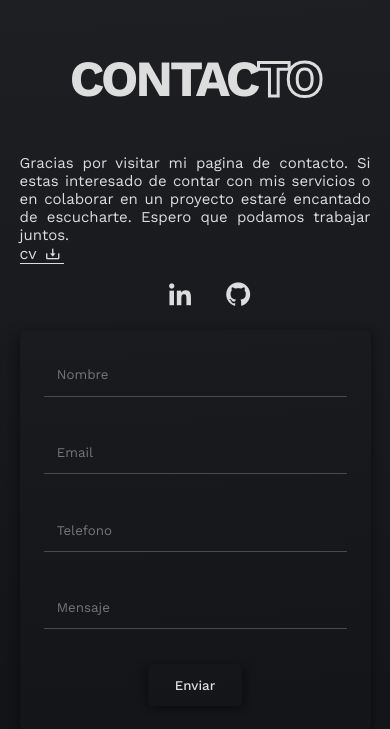
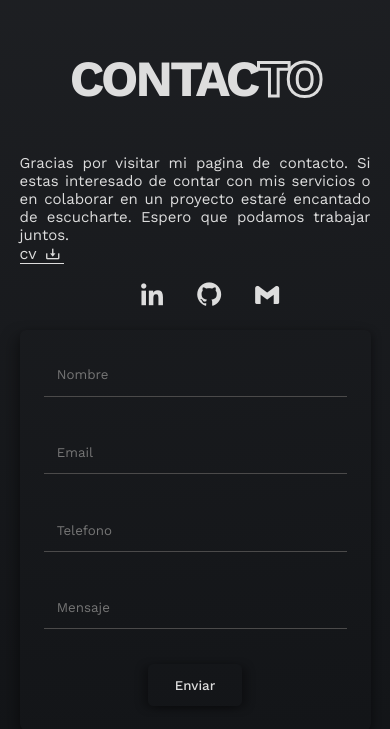
Before and after one commit to BrunoLeon18/Portafolio, a React (Vite) app: page / in a window 390 px wide. Shown: the part 2581-3310 px from the top of the page. Built offline with nearby package versions, Linux system fonts and the light colour scheme.

Commit message:
correccion de proyecto

```diff
--- a/src/App.css
+++ b/src/App.css
@@ -23,6 +23,7 @@
     background: radial-gradient(circle at top left, var(--bg-color-one) 0%, var(--bg-color-two) 100%);
     color: var(--color-letter);
     min-height: 100vh;
+    overflow: hidden;
 }
 
 .swiper-3d .swiper-slide-shadow {
--- a/src/App.jsx
+++ b/src/App.jsx
@@ -10,9 +10,6 @@ import Social from "./components/Social";
 
 
 function App() {
-
-
-
 
   return (
     <div className="wrapper">
--- a/src/components/Contact.jsx
+++ b/src/components/Contact.jsx
@@ -18,13 +18,16 @@ const Contact = () => {
               contar con mis servicios o en colaborar en un proyecto estaré
               encantado de escucharte. Espero que podamos trabajar juntos.
             </p>
-              <a className="curriculum" href="./CVbrunoLeon.pdf" data-aos='fade-right' target="_blank" rel="noreferrer"><span>cv</span><i className='bx bx-download'></i></a>
+              <a className="curriculum" href="./CurriculunVitaeBrunoLeon2023.pdf" data-aos='fade-right' target="_blank" rel="noreferrer"><span>cv</span><i className='bx bx-download'></i></a>
             <div className="contact__social" >
               <span className="contact__linkedin" data-aos='zoom-in' data-aos-delay='500'>
               <a href="https://www.linkedin.com/in/bruno-leon-calderon-46046a212/" target="_blank" rel="noreferrer"> <i className="bx bxl-linkedin" ></i></a>
               </span>
               <span className="contact__github" data-aos='zoom-in' data-aos-delay='800'>
               <a href="https://github.com/BrunoLeon18" target="_blank" rel="noreferrer"><i className="bx bxl-github"></i></a>
+              </span>
+              <span className="contact__gmail" data-aos='zoom-in' data-aos-delay='1100'>
+              <a href="mailto:brunoleoncalderon18@gmail.com" target="_blank" rel="noreferrer"><i className="bx bxl-gmail"></i></a>
               </span>
             </div>
           </div>
--- a/src/components/Social.jsx
+++ b/src/components/Social.jsx
@@ -5,10 +5,13 @@ const Social = () => {
   return (
     <div>
       <span className="social__linkedin"  >
-       <a href="https://www.linkedin.com/in/bruno-leon-calderon-46046a212/" target="_blank" rel="noreferrer"> <i className="bx bxl-linkedin" ></i></a>
+       <a href="https://www.linkedin.com/in/bruno-leon-calderon-46046a212/" target="_blank" rel="noreferrer"><i className="bx bxl-linkedin" ></i></a>
       </span>
       <span className="social__github" >
         <a href="https://github.com/BrunoLeon18" target="_blank" rel="noreferrer"><i className="bx bxl-github"></i></a>
+      </span>
+      <span className="social__gmail" >
+        <a href="mailto:brunoleoncalderon18@gmail.com" target="_blank" rel="noreferrer"><i className='bx bxl-gmail'></i></a>
       </span>
     </div>
   );
--- a/src/components/style/Contact.css
+++ b/src/components/style/Contact.css
@@ -113,9 +113,10 @@
 .contact__social{
     cursor: pointer;
     margin-top: 1em;
+
 }
 
-.contact__github, .contact__linkedin{
+.contact__github, .contact__linkedin, .contact__gmail{
     display: inline-block;
     width: 1em;
     margin-right: 2em;
@@ -123,7 +124,19 @@
     transition: transform 500ms ease;
 }
 
-.contact__linkedin:hover, .contact__github:hover{
+.contact__github a i{
+    color: var(--color-letter);
+}
+
+.contact__linkedin a i{
+    color: var(--color-letter);
+}
+
+.contact__gmail a i{
+    color: var(--color-letter);
+}
+
+.contact__linkedin:hover, .contact__github:hover, .contact__gmail:hover{
     transform: scale(1.5);
 }
 
@@ -165,7 +178,7 @@
         justify-content: center;
     }
 
-    .contact__linkedin, .contact__github{
+    .contact__linkedin, .contact__github, .contact__gmail{
         margin: 0;
         padding:0 1em;
     }
--- a/src/components/style/Social.css
+++ b/src/components/style/Social.css
@@ -1,21 +1,36 @@
-.social__github, .social__linkedin{
+.social__github, .social__linkedin, .social__gmail{
     position: fixed;
     left: 1em;
     font-size: 1.8em;
     cursor: pointer;
     transition: transform 600ms ease;
     z-index: 1;
+
+}
+
+.social__github a i{
+    color: var(--color-letter);
+}
+
+.social__linkedin a i{
+    color: var(--color-letter);
+}
+
+.social__gmail a i{
+    color: var(--color-letter);
 }
 
 .social__linkedin:hover{
     transform:scale(1.5);
 }
 
+.social__gmail:hover{
+    transform:scale(1.5);
+}
+
 .social__github:hover{
     transform:scale(1.5);
 }
-
-
 
 .social__linkedin{
    bottom: 2em;
@@ -25,8 +40,12 @@
     bottom: 4em;
 }
 
+.social__gmail{
+    bottom: 6em;
+}
+
 @media(max-width:768px){
-    .social__github,.social__linkedin{
+    .social__github,.social__linkedin, .social__gmail{
         display: none;
     }
 }
```
Also changed, not shown: 1 other file (tests, documents, lock files or other folders).
